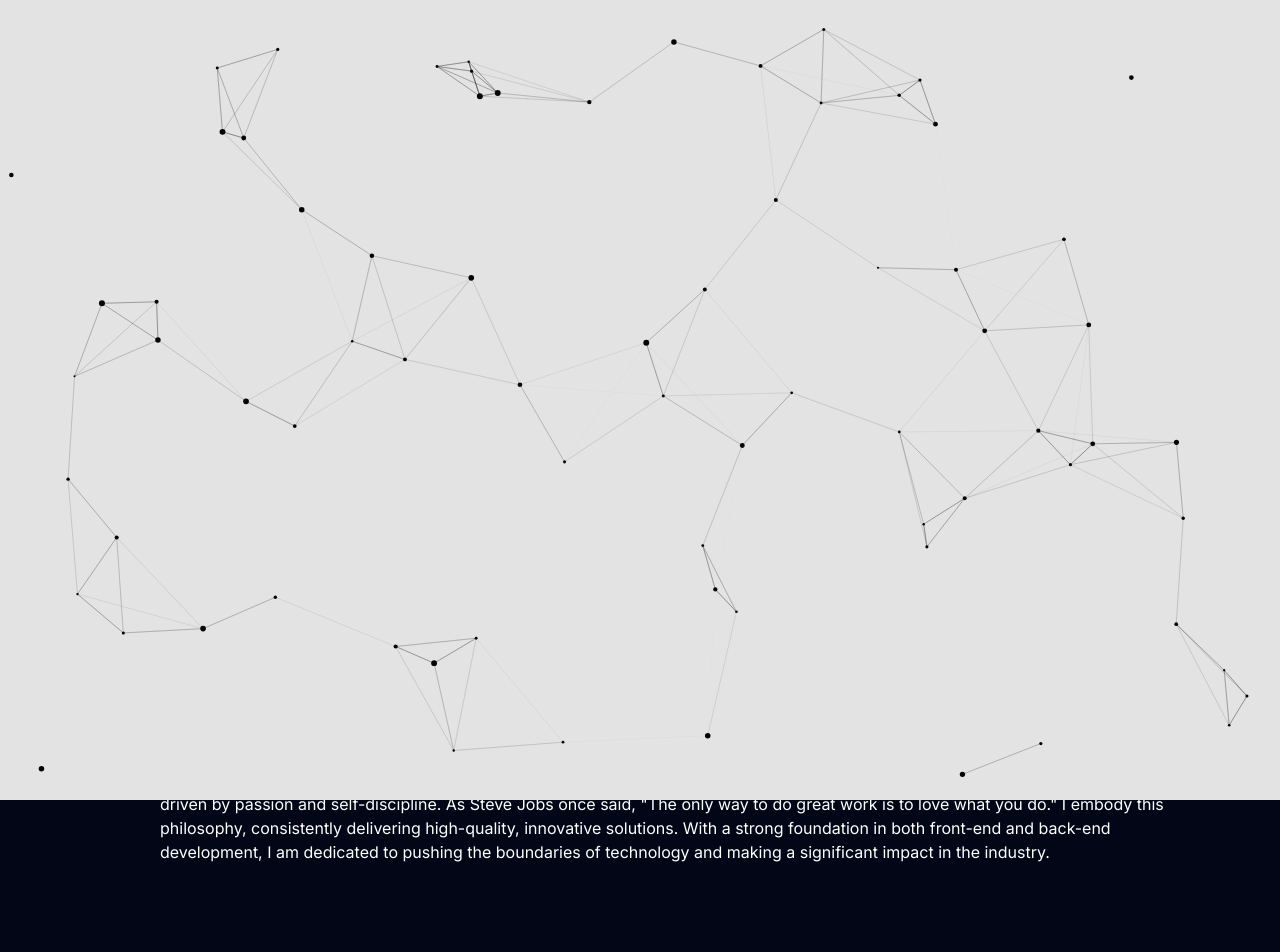
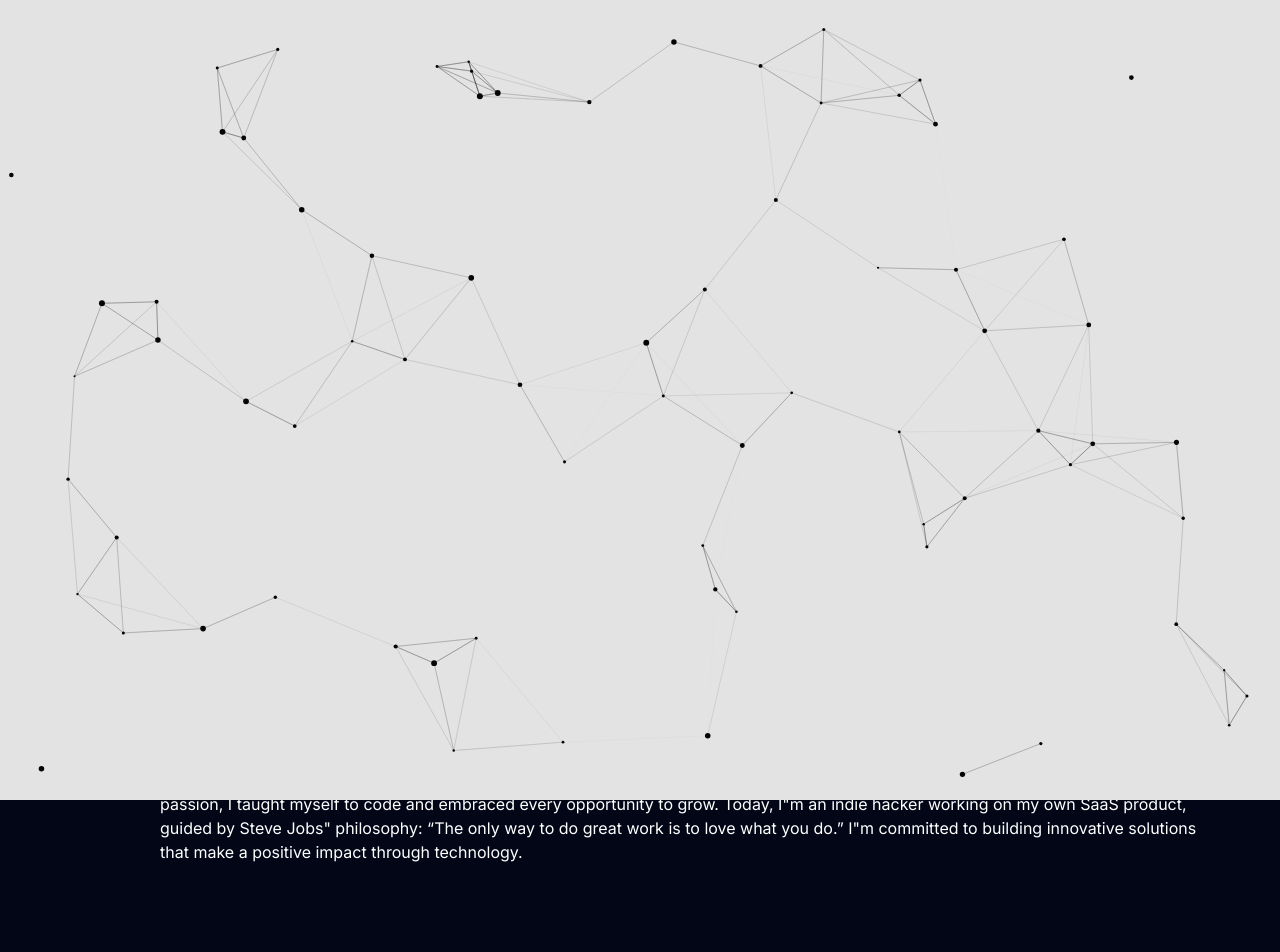
Before and after one commit to mouus/portfolio.oi, a Next.js app: page / in a window 1280 px wide. Shown: the top 952 px of the page. Built offline with nearby package versions, Linux system fonts and the light colour scheme.

Commit message:
change to p tag

```diff
--- a/app/page.jsx
+++ b/app/page.jsx
@@ -58,12 +58,10 @@ export default function Home() {
           </div>
           <div className='mt-6 p-4 md:p-6 text-center lg:text-left'>
             <p className='text-white'>
-              Hey, my name is Musannif Rasheed, a 27-year-old accomplished full-stack developer with nearly four years of experience.
-              I have worked in various developer roles and am currently an indie hacker, focused on launching my own SaaS product.
-              My journey in programming is driven by passion and self-discipline. As Steve Jobs once said,
-              &quot;The only way to do great work is to love what you do.&quot; I embody this philosophy, consistently delivering high-quality,
-              innovative solutions. With a strong foundation in both front-end and back-end development,
-              I am dedicated to pushing the boundaries of technology and making a significant impact in the industry.
+              Hi, I&quot;m Musannif Rasheed, a 28-year-old full-stack developer with nearly four years of experience. My journey into programming began during challenging times in my life,
+              driven by a desire to support my family and create something meaningful. Through self-discipline and passion, I taught myself to code and embraced every opportunity to grow.
+              Today, I&quot;m an indie hacker working on my own SaaS product, guided by Steve Jobs&quot; philosophy: “The only way to do great work is to love what you do.”
+              I&quot;m committed to building innovative solutions that make a positive impact through technology.
             </p>
           </div>
         </div>
@@ -275,9 +273,9 @@ export default function Home() {
                   </Link>
                 </div>
                 <p className='max-w-lg mt-2'>
-                Developed a frontend website for a client using Next.js and TailwindCSS.
-                This project showcased my ability to deliver responsive and modern designs
-                tailored to client needs.
+                  Developed a frontend website for a client using Next.js and TailwindCSS.
+                  This project showcased my ability to deliver responsive and modern designs
+                  tailored to client needs.
                 </p>
               </div>
             </div>
```
